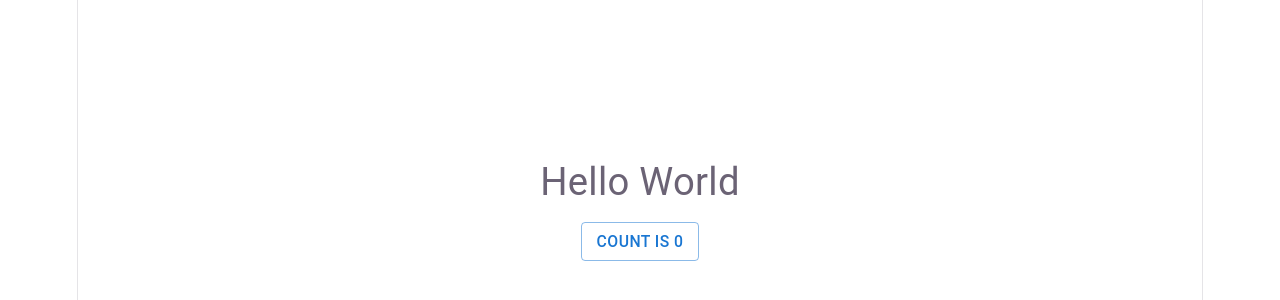
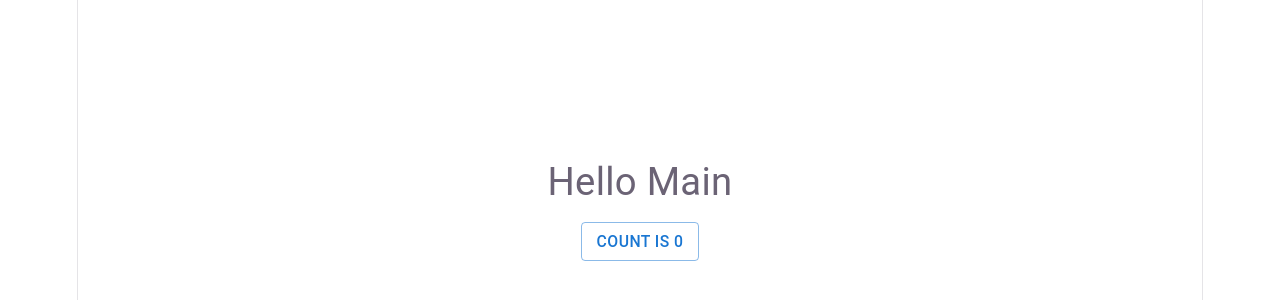
Before and after one commit to FortniteOnlyfans/BusinessTool-Frontend, a React (Vite) app: page / in a window 1280 px wide. Shown: the part 190-490 px from the top of the page. Built offline with nearby package versions, Linux system fonts and the light colour scheme.

Commit message:
changed to Hello Main

```diff
--- a/src/App.tsx
+++ b/src/App.tsx
@@ -14,7 +14,7 @@ function App() {
             width="100%"
         >
             <Stack spacing={2} alignItems="center">
-                <Typography variant="h4">Hello World</Typography>
+                <Typography variant="h4">Hello Main</Typography>
 
                 <Button
                     variant="outlined"
```
